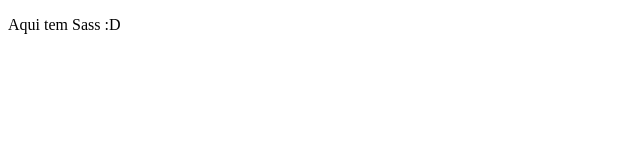
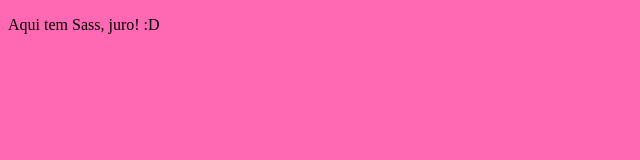
Before and after one commit to 1TINR-21/inicio-sass, a plain HTML site: page rm87046/index.html in a window 1280 px wide. Shown: the whole page, without its empty margins (0-640 px from the left). Drawn offline with Linux system fonts and the light colour scheme.

Commit message:
add scss e gerei o arquivo css e css.map

```diff
--- /dev/null
+++ b/rm87046/css/main.scss
@@ -0,0 +1,3 @@
+body {
+  background-color: hotpink;
+}
--- a/rm87046/index.html
+++ b/rm87046/index.html
@@ -5,12 +5,13 @@
     <meta charset="UTF-8">
     <meta http-equiv="X-UA-Compatible" content="IE=edge">
     <meta name="viewport" content="width=device-width, initial-scale=1.0">
+    <link rel="stylesheet" href="./css/main.css">
     <title>View</title>
 </head>
 
 <body>
     <div class="container">
-        <p>Aqui tem Sass :D</p>
+        <p>Aqui tem Sass, juro! :D</p>
     </div>
 </body>
 
```
Also changed, not shown: rm87046/css/main.css (added), 1 other file.
